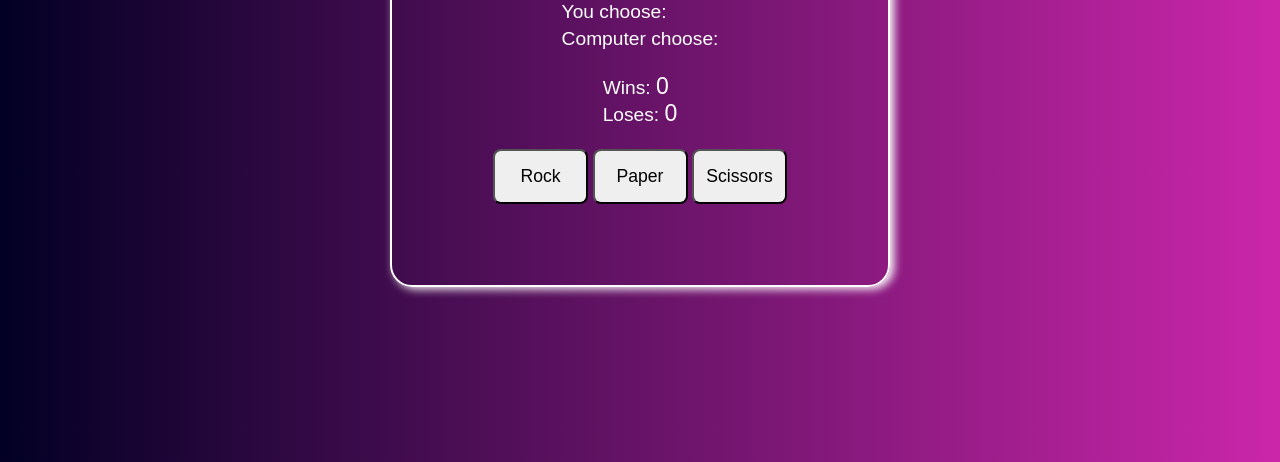
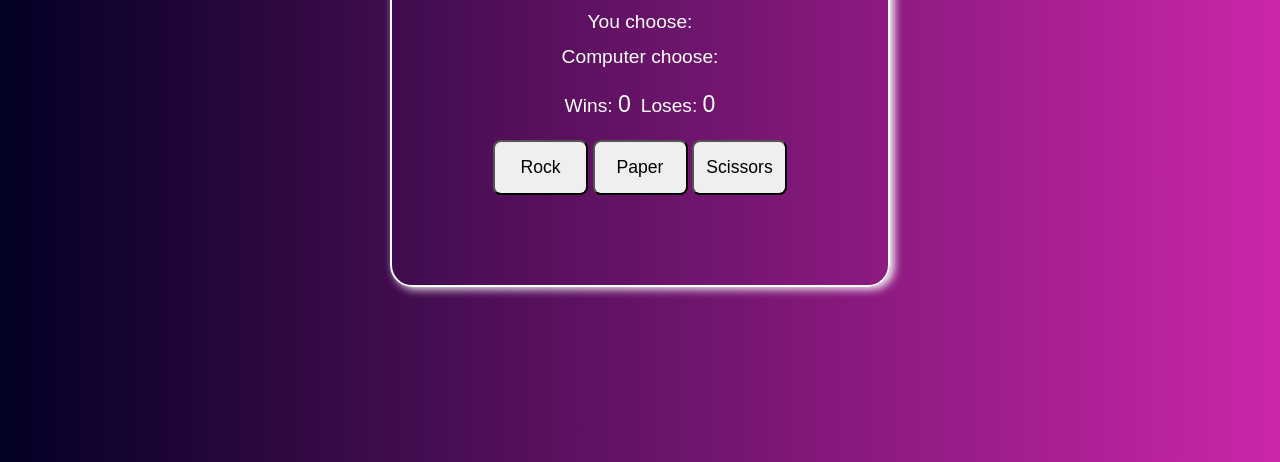
Before and after one commit to rayn1er/rock_paper_scissors, a plain HTML site: page index.html in a window 1280 px wide. Shown: the part 338-800 px from the top of the page. Drawn offline with Linux system fonts and the light colour scheme; a web font is replaced by a local one.

Commit message:
update display for wins/loses and selected options

```diff
--- a/assets/styles.css
+++ b/assets/styles.css
@@ -61,3 +61,15 @@ button:hover {
     border-radius: 22px;
     box-shadow: 4px 2px 10px #fff;
 }
+
+.results {
+    display: flex;
+    gap: 12px 10px;
+}
+
+.gamedisplay {
+    display: flex;
+    align-items: center;
+    gap: 8px;
+    flex-direction: column;
+}
```
